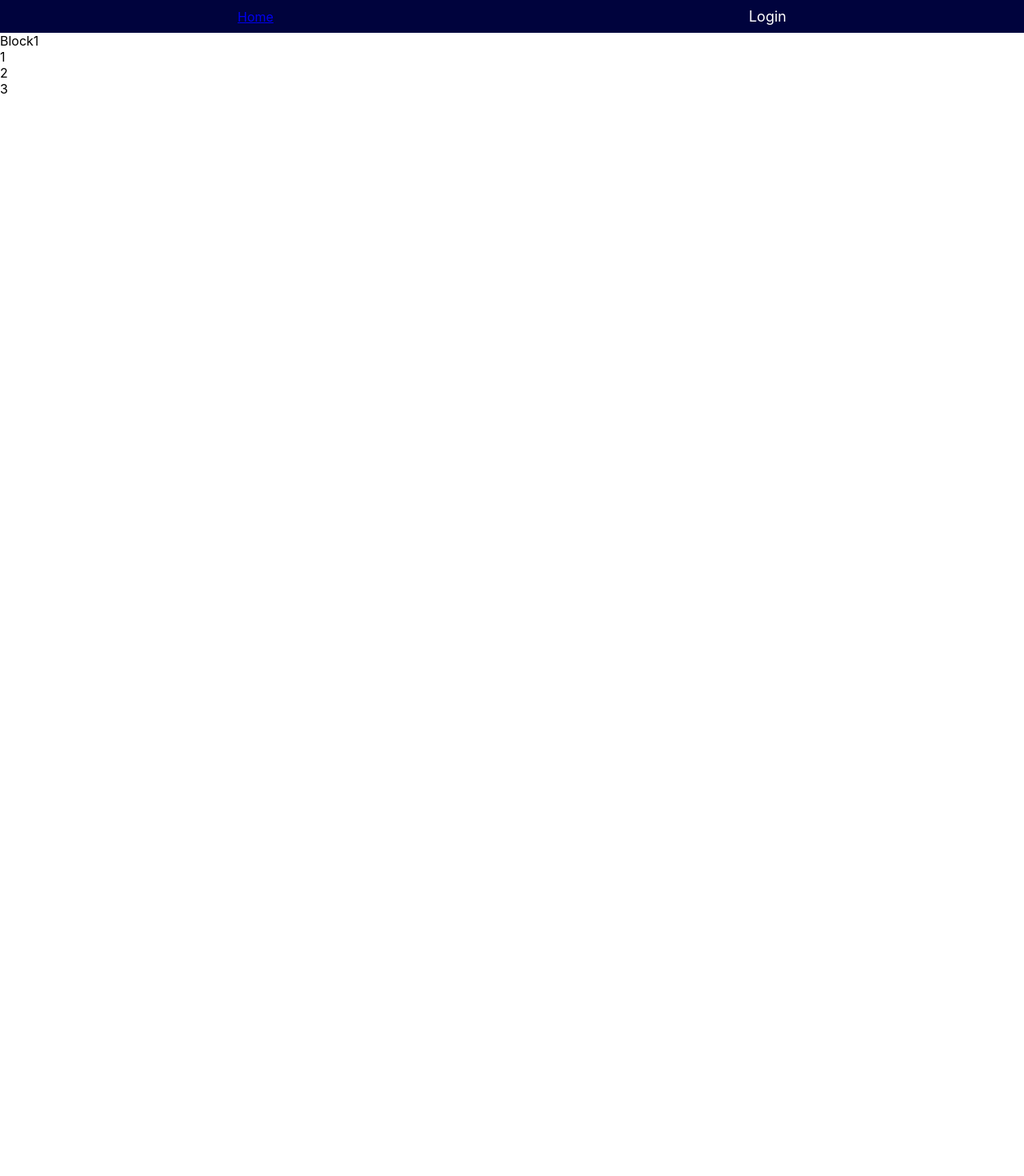
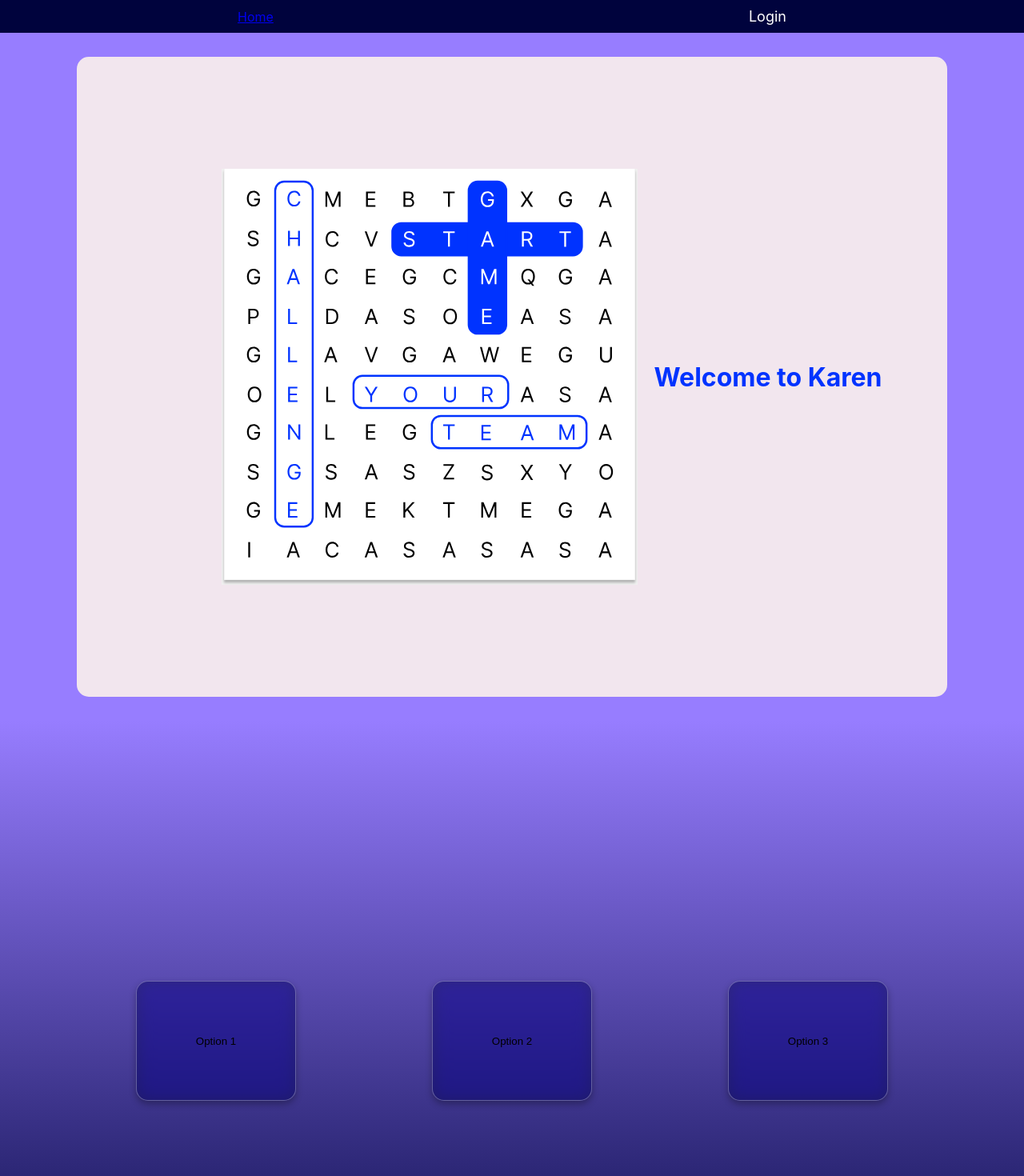
Before and after one commit to maile000/TaskManager, a React (Create React App) app in the folder frontend/: page / in a window 1280 px wide. Shown: the top 1470 px of the page at 80% size. Before the commit the page ends 800 px from the top, so only its background shows below. Built offline with nearby package versions, Linux system fonts and the light colour scheme.

Commit message:
landing + change team role

```diff
--- a/frontend/src/Pages/Landing.jsx
+++ b/frontend/src/Pages/Landing.jsx
@@ -1,20 +1,60 @@
+import React, { useState, useRef, useEffect } from 'react';
+import "./Style/Landing.css";
+import KreuzWort from "../Assets/KreuzWort.svg";
+
+const buttonData = [
+    { label: 'Option 1', activeLabel: 'Mehr Infos zu 1' },
+    { label: 'Option 2', activeLabel: 'Details zu 2' },
+    { label: 'Option 3', activeLabel: 'Erklärung 3' },
+  ];
+
 function Landing () {
+    const [activeButton, setActiveButton] = useState(null);
+    const containerRef = useRef(null);
+
+    const handleClick = (index) => {
+      setActiveButton(index === activeButton ? null : index);
+    };
+
+    useEffect(() => {
+      const handleClickOutside = (event) => {
+        if (containerRef.current && !containerRef.current.contains(event.target)) {
+          setActiveButton(null);
+        }
+      };
+
+      document.addEventListener('mousedown', handleClickOutside);
+      return () => {
+        document.removeEventListener('mousedown', handleClickOutside);
+      };
+    }, []);
+
     return (
-        <div>
-            <div>
-                Block1
+        <div className="landing">
+            <div className="landing-block1">
+                <div className="landing-block1-div">
+                    <img src={KreuzWort} className="landing-img"/>
+                </div>
+                <h1>Welcome to Karen</h1>
             </div>
-            <div>
+            <div className='landing-block2'>
 
-                <div>
-                    1
-                </div>
-                <div>
-                    2
-                </div>
-                <div>
-                    3
-                </div>
+            </div>
+            <div className="landing-block3" >
+                {buttonData.map((btn, index) => (
+                    <button
+                    ref={containerRef}
+                    key={index}
+                    className={`
+                        landing-block3-div
+                        ${activeButton === index ? 'active' : ''}
+                        ${activeButton !== null && activeButton !== index ? 'shrink' : ''}
+                    `}
+                    onClick={() => handleClick(index)}
+                    >
+                    {activeButton === index ? btn.activeLabel : btn.label}
+                    </button>
+                ))}
             </div>
         </div>
     );
--- /dev/null
+++ b/frontend/src/Pages/Style/Landing.css
@@ -0,0 +1,75 @@
+.landing{
+    background-color: #977DFF;
+    display: flex;
+    flex-direction: column;
+    align-items: center;
+    color: #0033FF;
+}
+.landing-block1{
+    display: flex;
+    justify-content: center;
+    align-items: center;
+    background-color: #f2e6ee;
+    height: 100vh;
+    width: 85vw;
+    border-radius: 15px;
+    margin: 30px;
+}
+
+.landing-block1-div{
+    width: 50vw;
+}
+
+.landing-img{
+    display: flex;
+    width: auto;
+    height: 65vh;
+    min-height: 400px;
+    padding: 100px;
+}
+
+.landing-block3{
+    display: flex;
+    flex-direction: row;
+    align-items: center;
+    height: 100vh;
+    width: 100vw;
+    background: linear-gradient(to bottom ,#977DFF, #00033D);
+    justify-content: space-evenly;
+}
+
+.landing-block3-div{
+    background: rgba(0, 3, 61, 0.5);
+    backdrop-filter: blur(10px) saturate(180%);
+    -webkit-backdrop-filter: blur(10px) saturate(180%);
+    border-radius: 15px;
+    border: 1px solid rgba(255, 255, 255, 0.3);
+    box-shadow: 0 4px 8px rgba(0, 0, 0, 0.3);
+    width: 200px;
+    height: 150px;
+    transition:
+        transform 1.5s ease,
+        background-color 1.5s ease,
+        border 0s,
+        box-shadow 0s;
+    transform-style: preserve-3d;
+    backface-visibility: hidden;
+    cursor: pointer;
+}
+
+.landing-block3-div:hover{
+    border: 3px solid #0033FF;
+}
+
+.landing-block3-div.active {
+    transform: scale(1.5) rotateY(360deg);
+    background-color: #f0f0f0;
+    z-index: 999;
+    display: flex;
+    position: relative;
+}
+
+.landing-block3-div.shrink {
+    transform: scale(0.8);
+    opacity: 0.6;
+}
--- a/frontend/src/Pages/TeamPages.jsx
+++ b/frontend/src/Pages/TeamPages.jsx
@@ -1,4 +1,4 @@
-import React, { useState, useEffect } from "react";
+import React, { useState, useEffect, useMemo } from "react";
 import { useParams } from "react-router-dom";
 import axios from "axios";
 import InviteModal from "../Component/InviteModal";
@@ -10,6 +10,10 @@ function TeamPage() {
   const [team, setTeam] = useState(null);
   const [avatars, setAvatars] = useState({});
   const [isInviteModalOpen, setIsInviteModalOpen] = useState(false);
+  const [editMode, setEditMode] = useState(false);
+  const [roleChanges, setRoleChanges] = useState({});
+  const currentUserId = useMemo(() => JSON.parse(atob(localStorage.getItem("token").split(".")[1])).id, []);
+
 
   useEffect(() => {
     const fetchTeamData = async () => {
@@ -30,7 +34,6 @@ function TeamPage() {
           members: membersResponse.data,
         });
 
-        // Lade Avatare separat für jedes Mitglied
         const avatarFetches = membersResponse.data.map(async (member) => {
           try {
             const res = await fetch(`http://localhost:5000/api/avatar/${member.id}`, {
@@ -67,6 +70,7 @@ function TeamPage() {
       <Sidebar />
       <div className="column team-uebersicht-div">
         <h1>{team.name}</h1>
+
         <div>
           <button className="button" onClick={() => setIsInviteModalOpen(true)}>
             Mitglieder hinzufügen
@@ -91,10 +95,21 @@ function TeamPage() {
                     dangerouslySetInnerHTML={{ __html: avatars[member.id] || "" }}
                     style={{ width: "64px", height: "64px" }}
                   />
-                    <div>
-                      <strong>{member.name}</strong>
-                    </div>
+                  <div><strong>{member.name}</strong></div>
+
+                  {editMode && member.id !== currentUserId ? (
+                    <select
+                      value={roleChanges[member.id] || member.role}
+                      onChange={(e) =>
+                        setRoleChanges({ ...roleChanges, [member.id]: e.target.value })
+                      }
+                    >
+                      <option value="Member">Member</option>
+                      <option value="Team Lead">Team Lead</option>
+                    </select>
+                  ) : (
                     <div>{member.role}</div>
+                  )}
                 </div>
               ))}
               </div>
@@ -103,6 +118,38 @@ function TeamPage() {
             <p>Keine Mitglieder gefunden.</p>
           )}
         </div>
+        <div>
+          <button className="button" onClick={() => setEditMode(!editMode)}>
+            {editMode ? "Abbrechen" : "Rollen bearbeiten"}
+          </button>
+            {editMode && (
+              <button
+                className="button"
+                onClick={async () => {
+                  try {
+                    const token = localStorage.getItem("token");
+                    await Promise.all(
+                      Object.entries(roleChanges).map(([userId, newRole]) =>
+                        axios.put(
+                          `http://localhost:5000/api/teams/${teamId}/members/${userId}/role`,
+                          { newRole },
+                          {
+                            headers: { Authorization: `Bearer ${token}` },
+                          }
+                        )
+                      )
+                    );
+                    window.location.reload(); // alternativ: Team-Daten neu laden
+                  } catch (err) {
+                    console.error("Fehler beim Speichern:", err);
+                    alert("Fehler beim Speichern der Änderungen");
+                  }
+                }}
+              >
+                Speichern
+              </button>
+            )}
+        </div>
       </div>
     </div>
   );
```
Also changed, not shown: 1 other file (tests, documents, lock files or other folders). Lines whose indentation alone changed are shown as unchanged.
